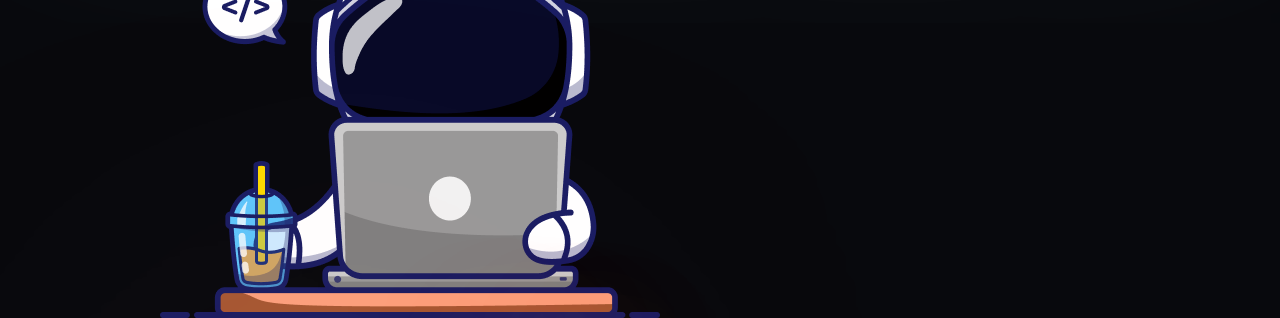
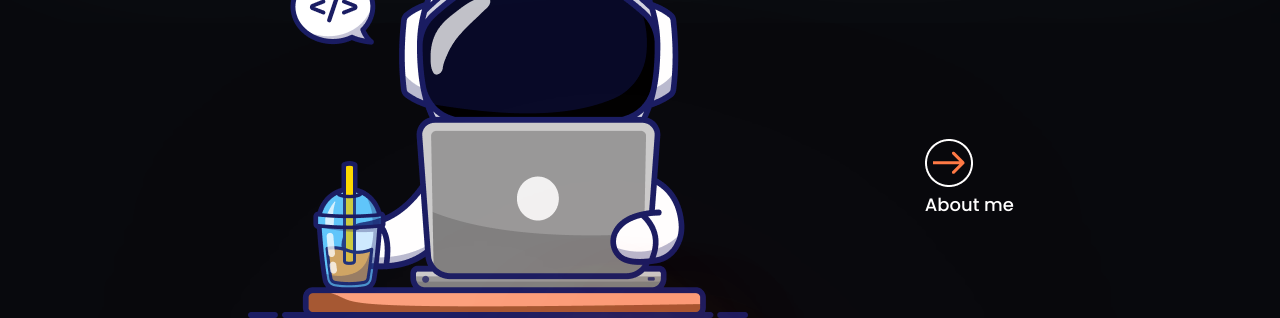
Before and after one commit to abnercosta97/landingpage, a plain HTML site: page index.html in a window 1280 px wide. Shown: the part 232-550 px from the top of the page. Drawn offline with Linux system fonts and the light colour scheme.

Commit message:
inicio de reset

```diff
--- a/index.html
+++ b/index.html
@@ -31,7 +31,7 @@
             <a href="" target="_self"><img class="botao-lateral" src="imagens/next.png" alt="Botao next"></a>
             <p class="next">About me</p>
         </nav>
-        <section>
+        <section class="conteudo-secundario">
             <h3 class="conteudo-secundario">Estou estudando Desenvolvimento de Software Multiplataforma, conheça um pouco sobre mim!</h3>
             <div class="botoes-inferiores">
                 <button class="botao-inferior-about"><span class="inferior-about">About me</span></button>
@@ -39,6 +39,9 @@
             </div>
         </section>
     </main>
+    <aside>
+
+    </aside>
     <footer class="rodape">
         <img class="rodape-imagem" src="#" alt="">
     </footer>
--- a/style.css
+++ b/style.css
@@ -1,4 +1,18 @@
 @import url('https://fonts.googleapis.com/css2?family=Pacifico&family=Poppins:wght@400;500;600&family=Tajawal&display=swap');
+
+:root {
+    --cor1: #08090D;
+    --cor2: #101114;
+    --cor3: #FF7A46;
+    --cor4: #CBCBCB;
+    --cor5: #FFBA9E;
+    --cor6: #495482;
+    --cor7: #FCA17D;
+
+    --fonte-padrao: 'Poppins', cursive;
+    --fonte-destaque: 'Pacifico', cursive;
+    --fonte-menu: 'Tajawal', sans-serif;
+}
 
 * {
     margin: 0;
@@ -8,10 +22,10 @@
 }
 body {
     font-size: 100%;
-    background: #08090D;
+    background: var(--cor1);
 }
 .header-menu {
-    background: #101114;
+    background: var(--cor2);
     box-shadow: 0px -50px 250px rgba(97, 124, 125, 0.56);
     border-radius: 10px;
     margin: 2%;
@@ -57,6 +71,7 @@ body {
 
 }
 .conteudo-principal {
+    margin: auto;
     /*position: absolute;
     width: 310px;
     height: 72px;*/
@@ -93,6 +108,7 @@ body {
     font-weight: 500;
     font-size: 30px;
     line-height: 45px;
+    text-indent: 65px;
     color: #CBCBCB;
     text-shadow: 0px 4px 250px #FFBA9E;
 }
@@ -123,7 +139,7 @@ font-style: normal;
     font-weight: 600;
     font-size: 16px;
     line-height: 36px;
-/* or 225% */
+    margin: auto;
     text-align: center;
     color: #FFFFFF;
 
@@ -172,3 +188,6 @@ color: #FFFFFF;
     line-height: 21px;
     color: #FFFFFF;
 }
+.ao-lado {
+    margin: auto;
+}
```
Also changed, not shown: teste.txt (added, +13 -0 lines). Lines whose indentation alone changed are shown as unchanged.
